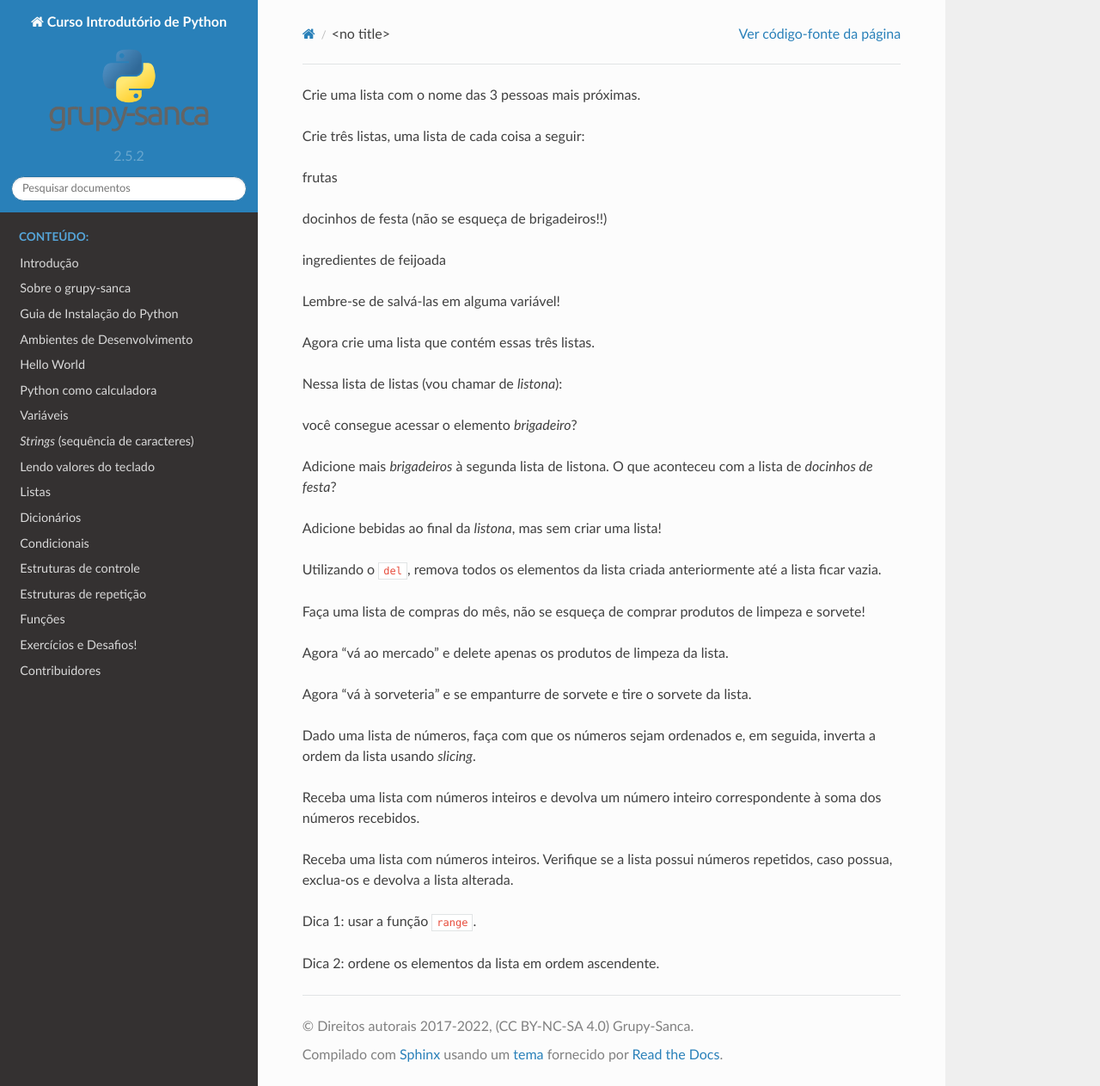
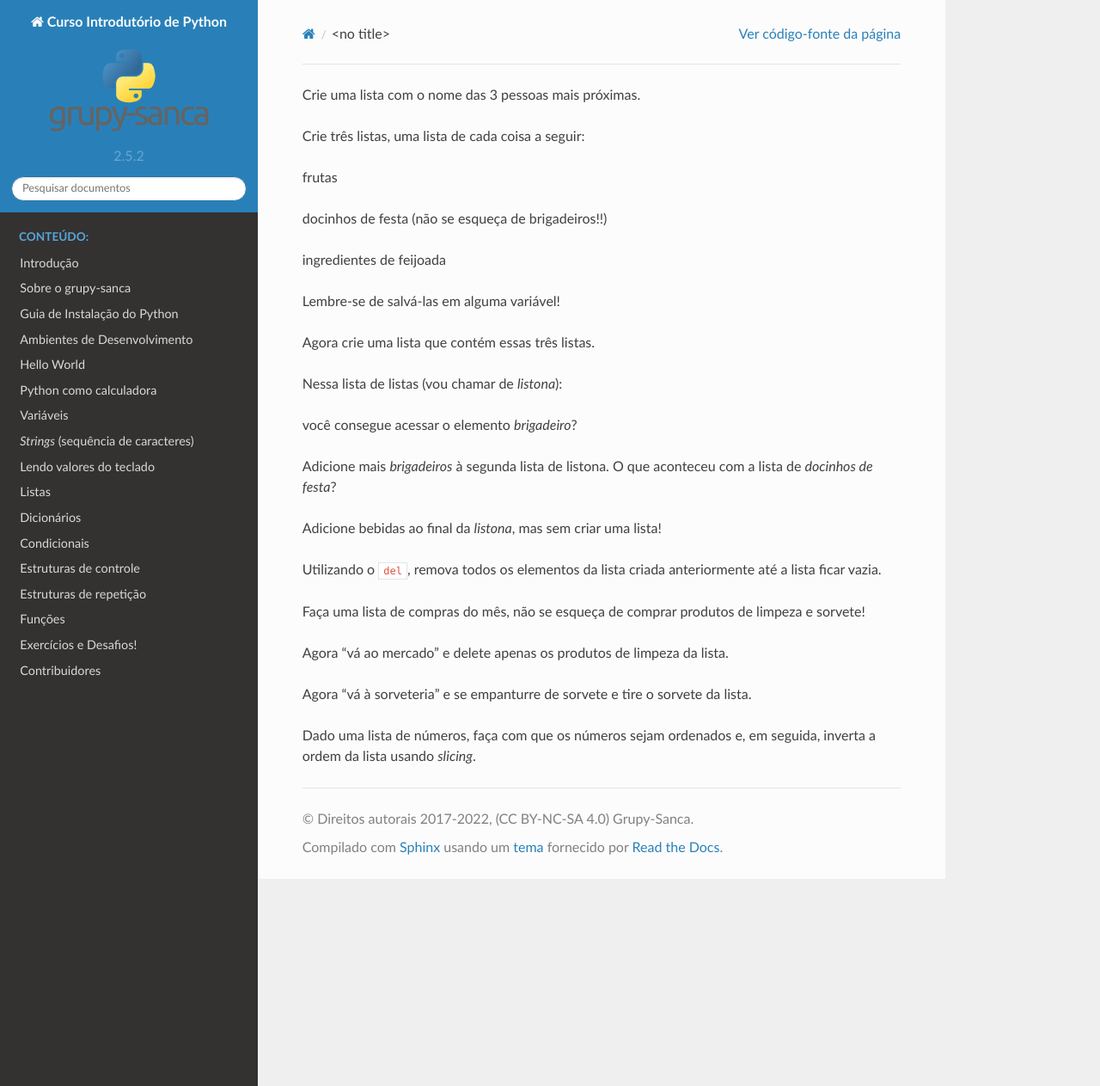
Before and after one commit to grupy-sanca/curso-python, a Sphinx documentation site: the page built from source/exercicios_listas.rst, in a window 1280 px wide and 1263 px high. Shown: the whole window at 86% size. Built offline with Sphinx 7.4.7 and the Read the Docs theme 2.0.0, drawn with Linux system fonts in a browser that asks for light colours.

Commit message:
Move exercices

```diff
--- a/source/exercicios_funcoes.rst
+++ b/source/exercicios_funcoes.rst
@@ -33,6 +33,10 @@
                 \frac{C}{5} = \frac{F - 32}{9}
 
 #. Utilizando a função anterior, faça a impressão da temperatura, em graus Celsius, de 0 °C  a 100 °C, e todos os valores correspondentes em Fahrenheit.
+
+#. Receba uma lista com números inteiros e devolva um número inteiro correspondente à soma dos números recebidos.
+
+#. Receba uma lista com números inteiros. Verifique se a lista possui números repetidos, caso possua, exclua-os e retorne a lista alterada.
 
 #. Alanderson quer saber se um endereço IP é válido. Faça um programa para
    ajudar Alanderson a testar se um endereço é válido.
--- a/source/exercicios_listas.rst
+++ b/source/exercicios_listas.rst
@@ -30,11 +30,3 @@
    Agora "vá à sorveteria" e se empanturre de sorvete e tire o sorvete da lista.
 
 #. Dado uma lista de números, faça com que os números sejam ordenados e, em seguida, inverta a ordem da lista usando *slicing*.
-
-#. Receba uma lista com números inteiros e devolva um número inteiro correspondente à soma dos números recebidos.
-
-#. Receba uma lista com números inteiros. Verifique se a lista possui números repetidos, caso possua, exclua-os e devolva a lista alterada.
-
-   Dica 1: usar a função ``range``.
-
-   Dica 2: ordene os elementos da lista em ordem ascendente.
```
